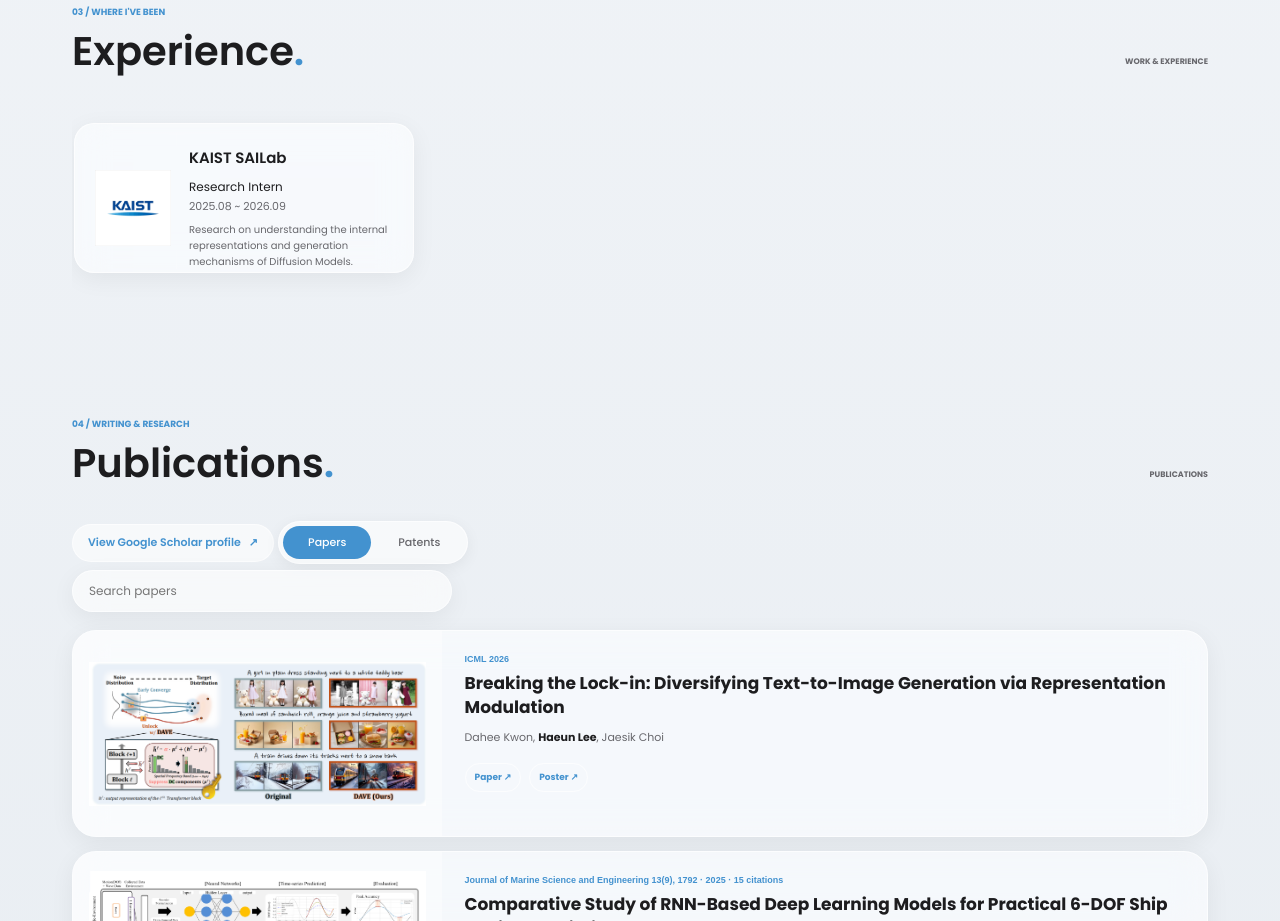
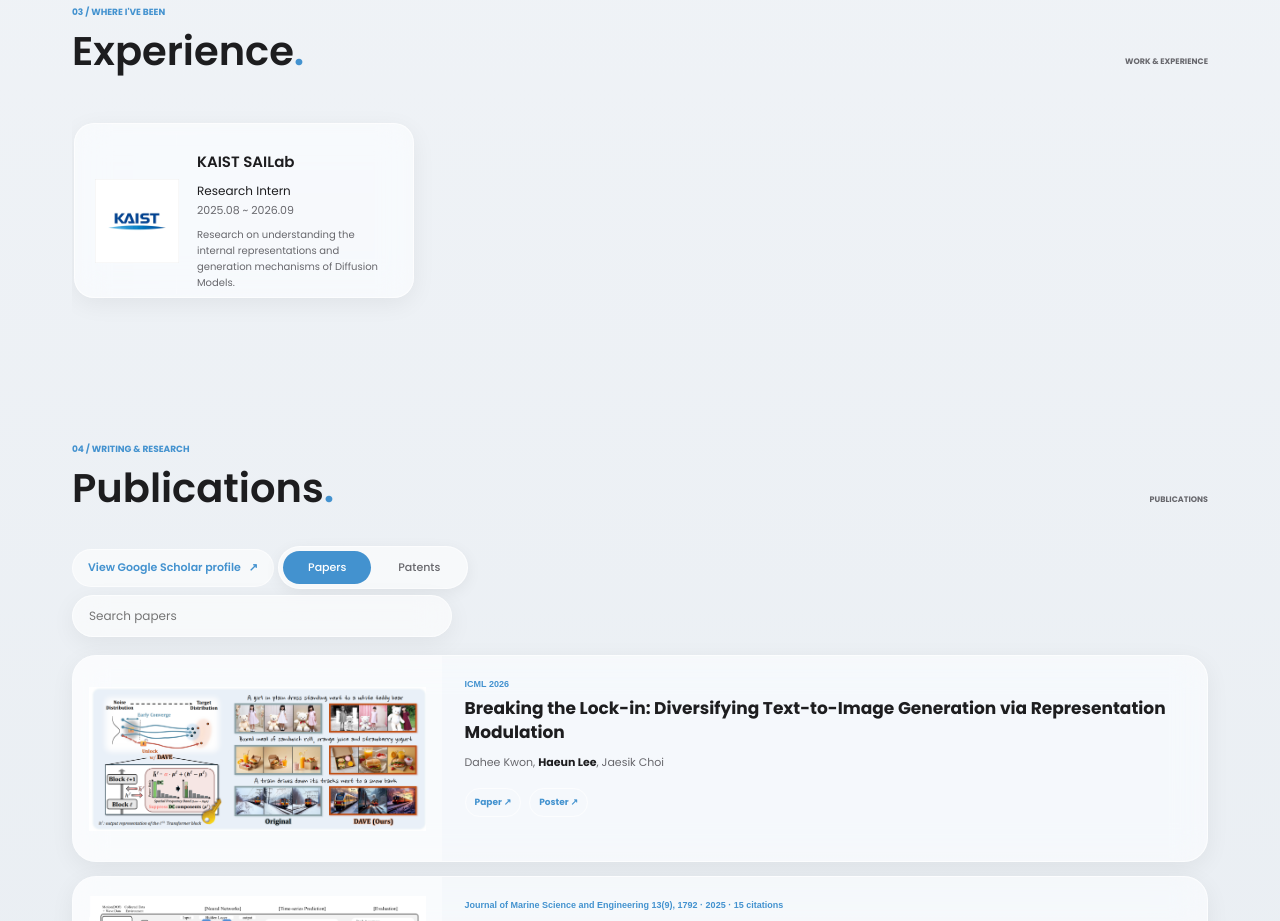
Before and after one commit to haeun161/haeun161.github.io, a plain HTML site: page index.html in a window 1280 px wide. Shown: the part 1220-2141 px from the top of the page. Drawn offline with Linux system fonts and the light colour scheme.

Commit message:
Increase experience card height

```diff
--- a/css/style.css
+++ b/css/style.css
@@ -438,7 +438,7 @@ button, a { -webkit-tap-highlight-color: transparent; }
 .timeline-item {
   display: flex;
   width: 340px;
-  min-height: 150px;
+  min-height: 175px;
   flex: 0 0 auto;
   align-items: center;
   gap: 18px;
@@ -454,9 +454,9 @@ button, a { -webkit-tap-highlight-color: transparent; }
 .timeline-item:hover { transform: translateY(-4px); box-shadow: 0 16px 34px var(--shadow); }
 .experience-logo-placeholder {
   display: grid;
-  width: 76px;
-  height: 76px;
-  flex: 0 0 76px;
+  width: 84px;
+  height: 84px;
+  flex: 0 0 84px;
   place-items: center;
   border-radius: 16px;
   background: #fff;
```
